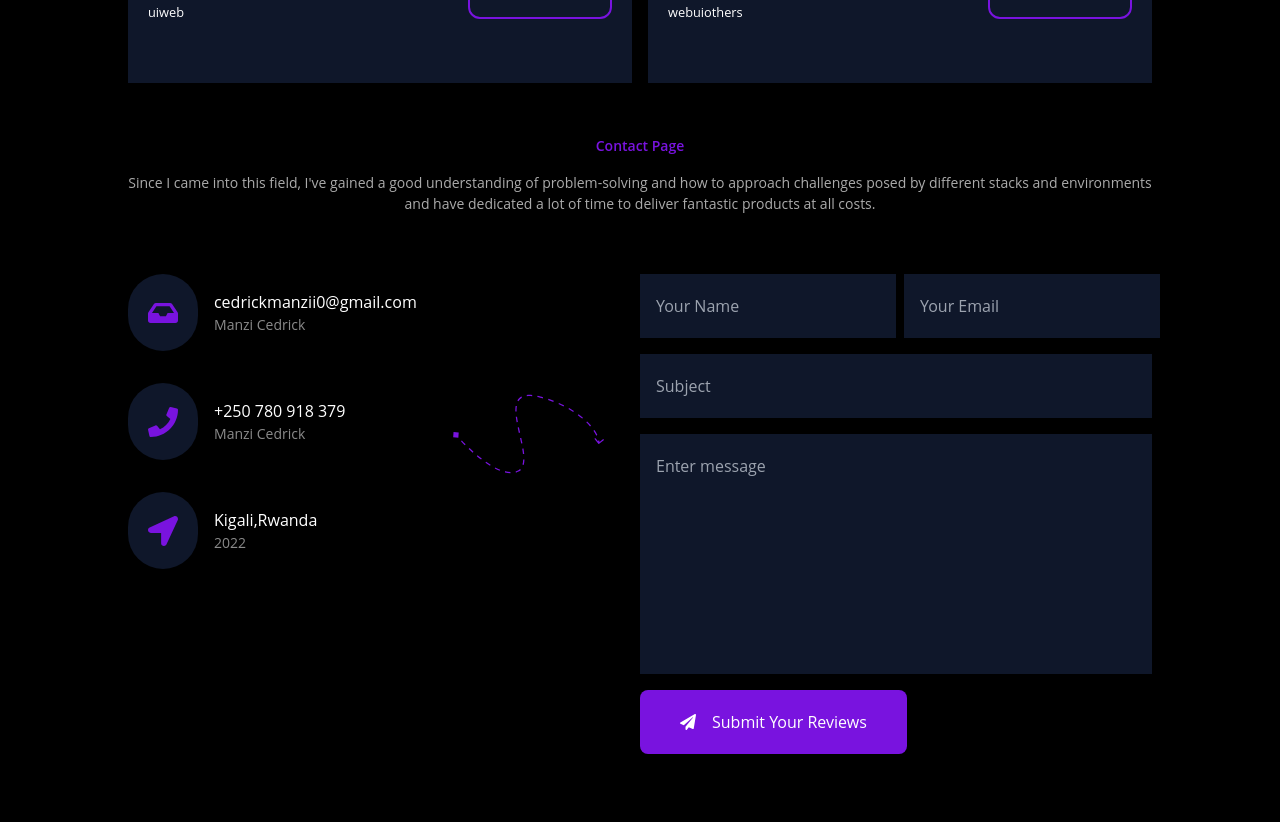
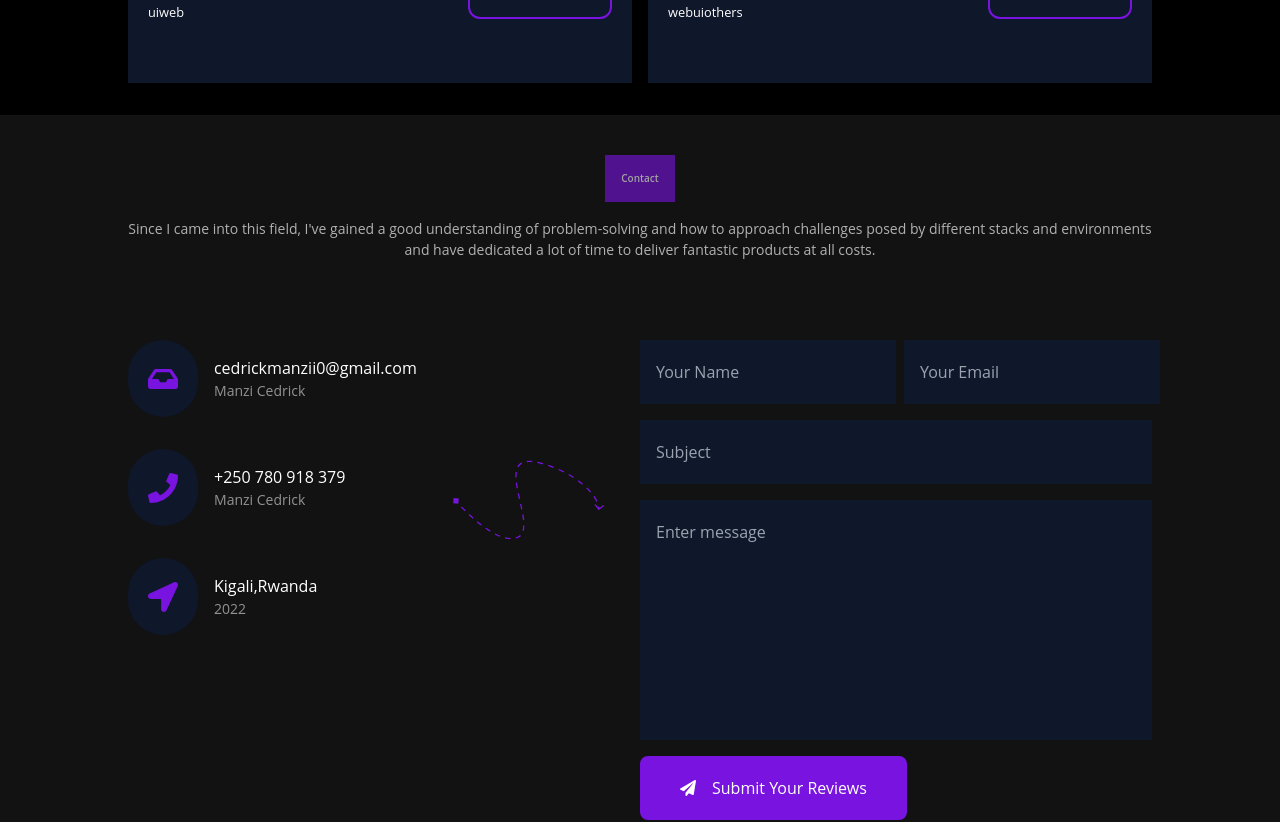
Before and after one commit to Manzi-Cedrick/portofolio_web, a Next.js app: page / in a window 1280 px wide. Shown: the part 4289-5111 px from the top of the page. Built offline with nearby package versions, Linux system fonts and the light colour scheme.

Commit message:
Contact Page Administration

```diff
--- a/components/Contacts.tsx
+++ b/components/Contacts.tsx
@@ -3,11 +3,11 @@ import { FaInbox, FaLocationArrow, FaPaperPlane, FaPhone } from 'react-icons/fa'
 
 function Contacts() {
   return (
-    <div className="min-h-screen px-4  md:overflow-hidden lg:px-[8em] text-white  bg-black" id="contact">
-        <div className="text-center mx-auto flex text-backG text-[14px] flex-col gap-4 justify-center py-5  ">
-            <h1 className="font-semibold">Contact Page</h1>
+    <div className="min-h-screen px-4  md:overflow-hidden lg:px-[8em] text-white  bg-[#121212]" id="contact">
+<div className="text-center text-white text-[14px] flex flex-col justify-center place-items-center gap-4 py-10  ">
+                <h1 className="font-semibold  bg-backG px-4 py-4 text-[10px] animate-pulse">Contact</h1>
             <p className="text-[#ffffffab]">Since I came into this field, I've gained a good understanding of problem-solving and how to approach challenges posed by different stacks and environments and have dedicated a lot of time to deliver fantastic products at all costs.</p>
-        </div>
+            </div>
         <div className='md:flex flex-col gap-4 relative md:flex-row lg:flex-row justify-between py-10'>
             <div className='flex flex-col gap-8'>
             <div className='flex gap-4'>
```
